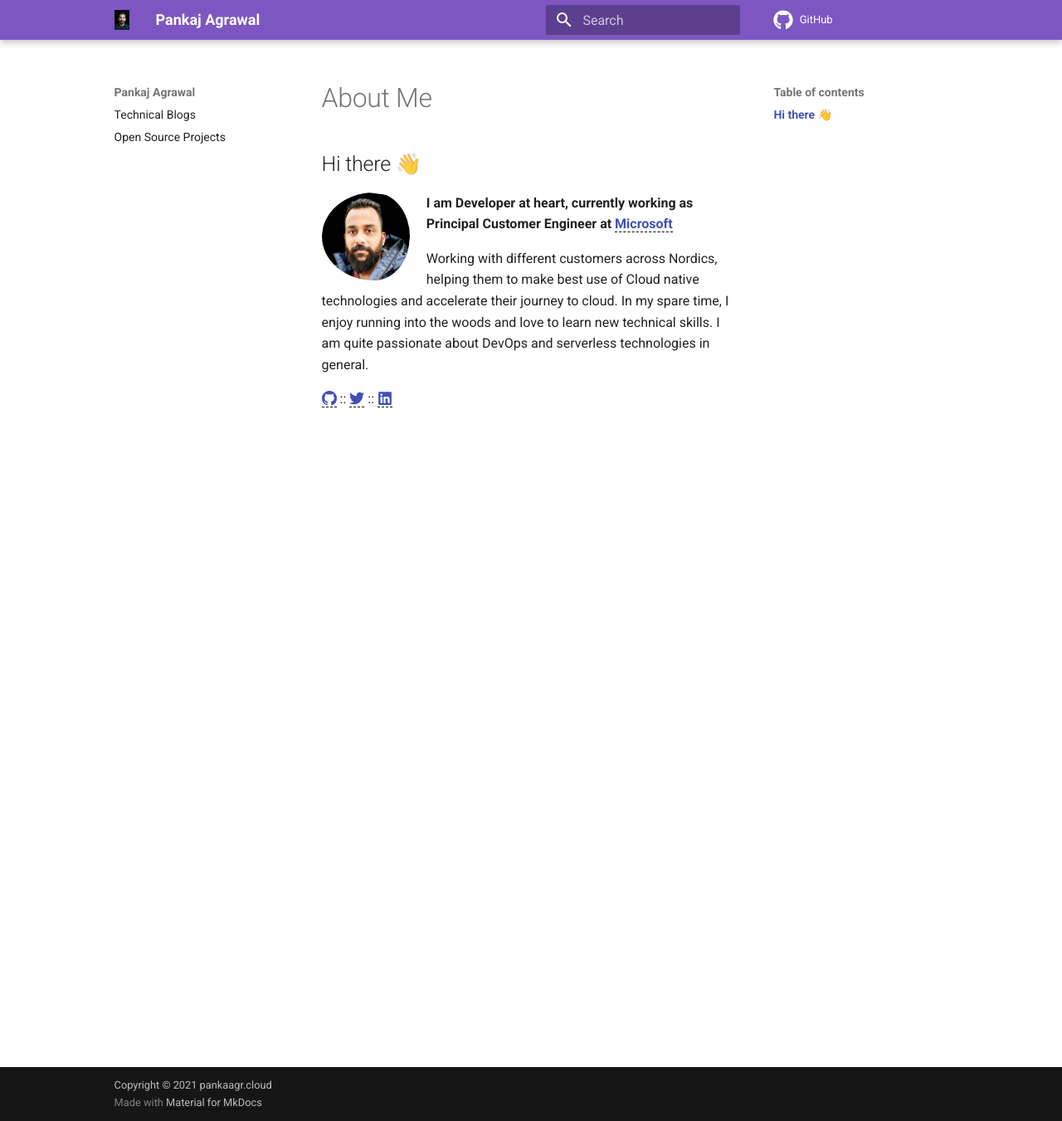
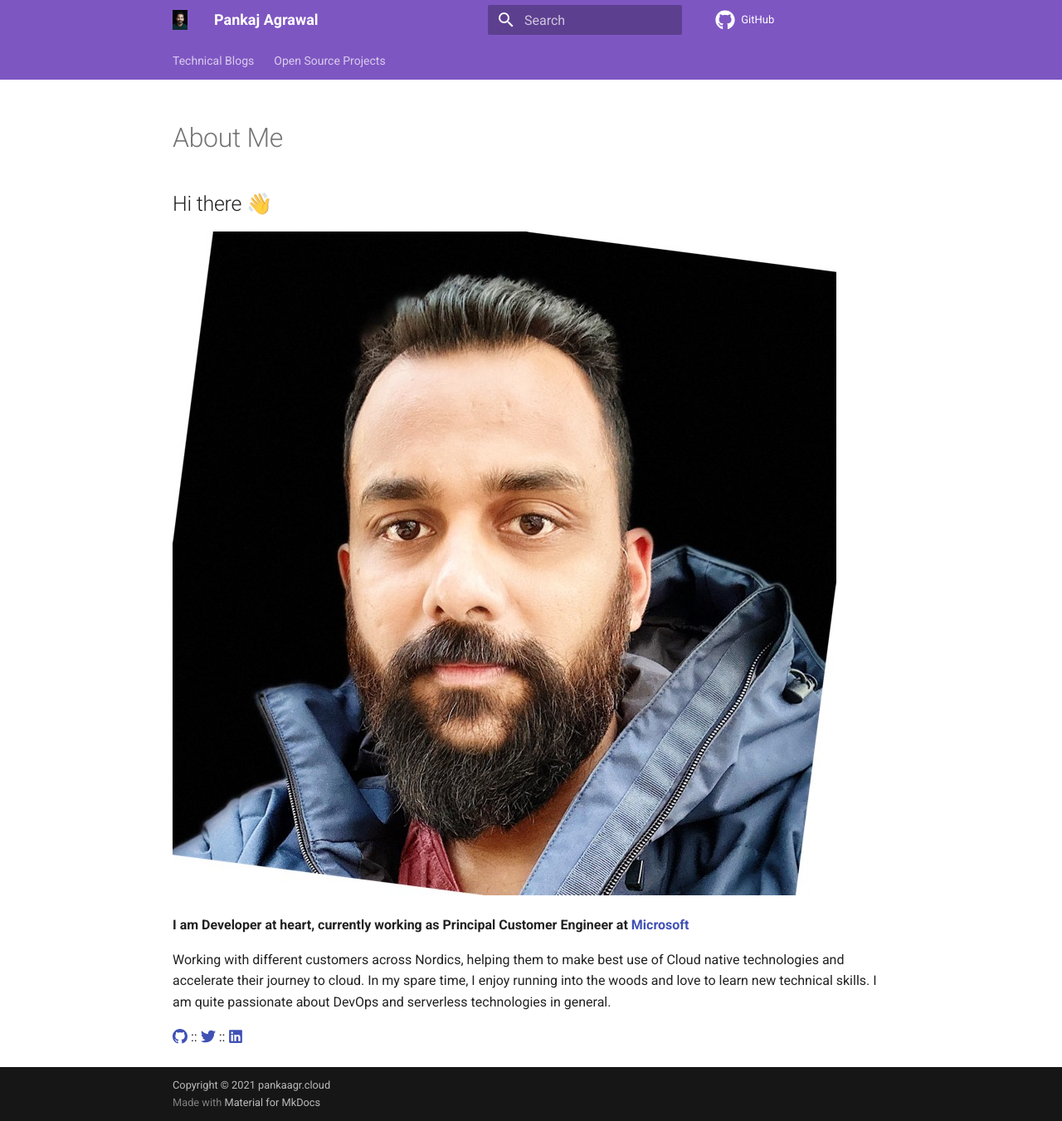
Before and after one commit to pankajagrawal16/pankajagrawal16.github.io, an MkDocs documentation site: the page built from docs/index.md, in a window 1280 px wide and 1351 px high. Shown: the whole window at 83% size. Built offline with MkDocs 1.6.1 and Material for MkDocs 9.7.7, drawn with Linux system fonts in a browser that asks for light colours; comment, search, counter and statistics services are not loaded.

Commit message:
Minor navigation tweaks

```diff
--- a/docs/stylesheets/extra.css
+++ b/docs/stylesheets/extra.css
@@ -1,39 +1,3 @@
 .md-grid {
-    max-width: 81vw
+    max-width: 70vw
 }
-
-.highlight .hll {
-    background-color: lavender
-}
-
-.md-typeset table:not([class]) {
-    font-size: 0.75rem
-}
-
-.md-typeset a {
-    border-bottom: 0.1px dashed black
-}
-
-.md-typeset table:not([class]) {
-    font-size: 0.75rem
-}
-
-.md-nav__link--active {
-    font-weight: bold
-}
-
-.md-typeset .admonition, .md-typeset details {
-    font-size: 0.70rem
-}
-
-/* attribute classes to be used via {: .class} */
-.left {
-    /* left align with text float on the right */
-    float: left;
-    padding-right: 20px;
-}
-.icon {
-    /* change image size */
-    width: 25%;
-    border-radius: 50%;
-}
--- a/mkdocs.yml
+++ b/mkdocs.yml
@@ -12,8 +12,11 @@ theme:
     scheme: preference
     primary: deep purple
   features:
-    - navigation.sections
+    - navigation.top
+    - navigation.tabs
     - navigation.expand
+    - search.share
+    - content.tabs.link
   icon:
     repo: fontawesome/brands/github
   logo: media/badge.jpeg
@@ -44,6 +47,7 @@ copyright: Copyright &copy; 2021 pankaagr.cloud
 plugins:
   - git-revision-date
   - search
+  - tags
 
 extra_css:
   - stylesheets/extra.css
```
Also changed, not shown: docs/blogs/index.md (+4 -2 lines), docs/code/index.md (+4 -1 lines), docs/index.md (+3 -0 lines).
